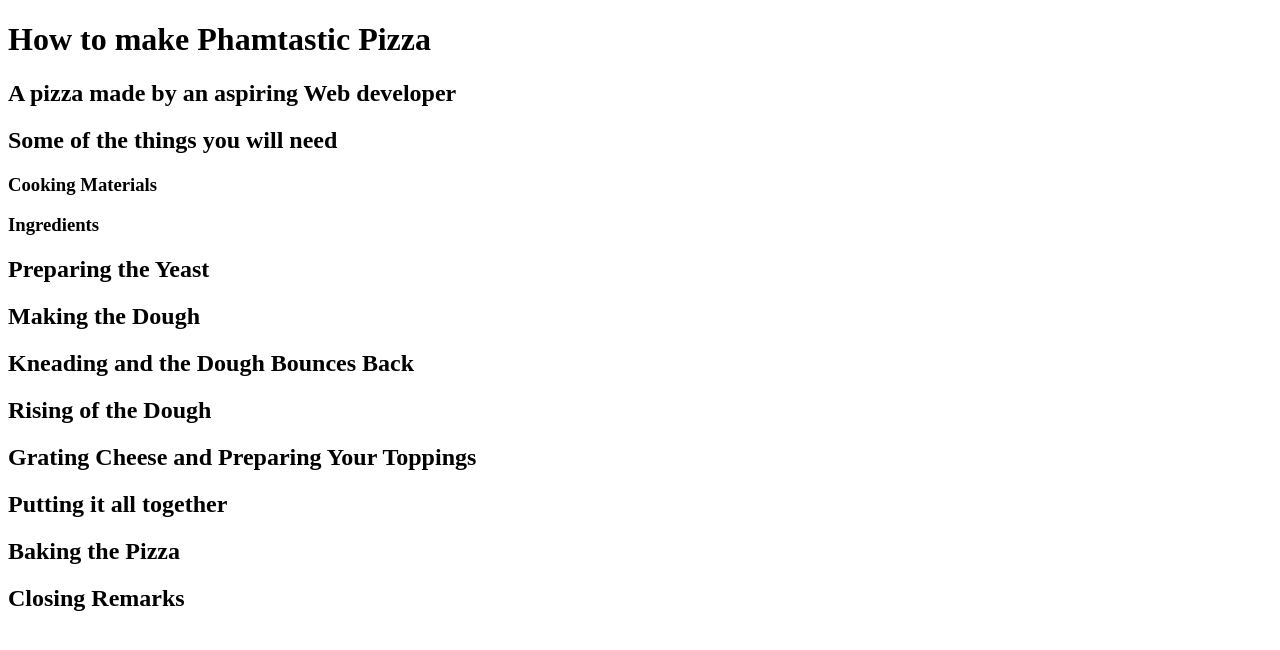
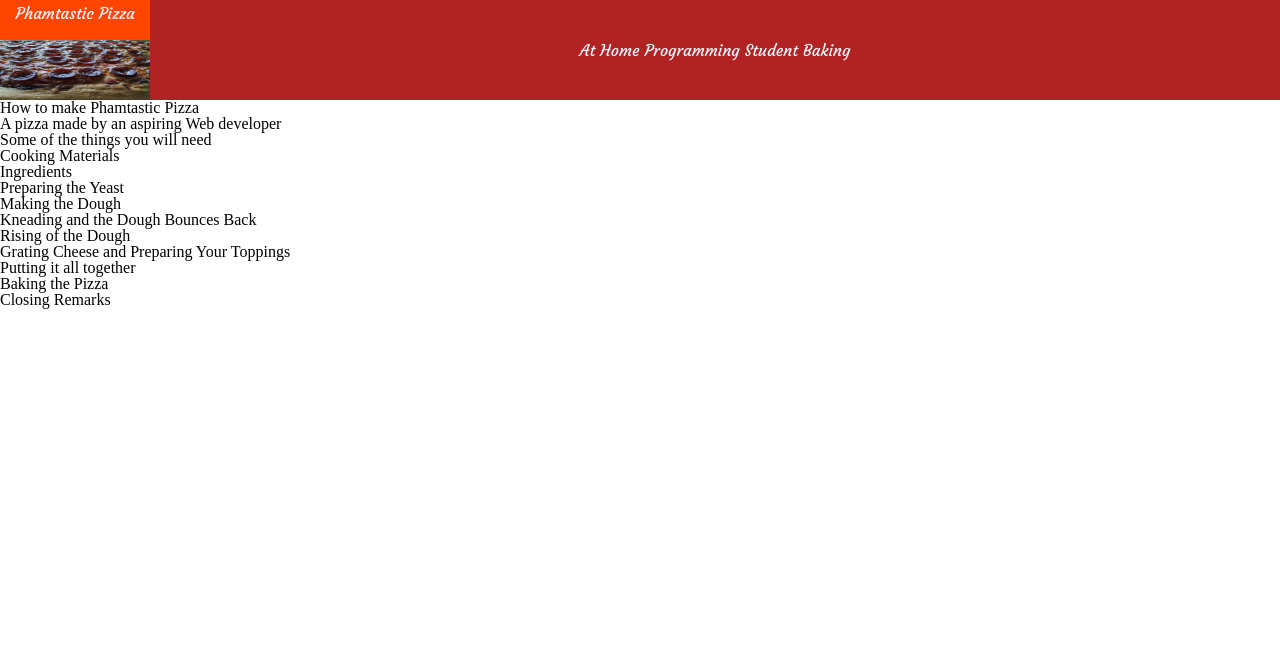
Before and after one commit to tonypham04/tonypham04.github.io, a plain HTML site: page index.html in a window 1280 px wide. Drawn offline with Linux system fonts and the light colour scheme.

Commit message:
Add CSS reset and styling for the header

```diff
--- a/index.html
+++ b/index.html
@@ -3,10 +3,21 @@
 <head>
     <meta charset="UTF-8">
     <meta name="viewport" content="width=device-width, initial-scale=1.0">
-    <link rel="stylesheet" href="styles.css">
+    <link rel="stylesheet" href="styles/reset.css">
+    <link rel="stylesheet" href="styles/main.css">
+    <link href="https://fonts.googleapis.com/css2?family=Courgette&display=swap" rel="stylesheet">
     <title>Phamtastic Pizza</title>
 </head>
 <body>
+    <header class="flex-container">
+        <div class="flex-container logo">
+            <p>Phamtastic Pizza</p>
+            <img src="images/phamtastic-pizza.png" alt="Angled view of a Phamtastic Pizza">
+        </div>
+        <div class="slogan">
+            <p>At Home Programming Student Baking</p>
+        </div>
+    </header>
     <h1>How to make Phamtastic Pizza</h1>
     <h2>A pizza made by an aspiring Web developer</h2>
     <h2>Some of the things you will need</h2>
--- /dev/null
+++ b/styles/main.css
@@ -0,0 +1,49 @@
+/* Color names from https://colours.neilorangepeel.com/ */
+/* Border-box fix by Paul Irish
+-------------------------------------------------*/
+/* This makes it so that padding and border to not change the element size (i.e. size is dictated entirely by set height and width) */
+html {
+    box-sizing: border-box;
+}
+*, *:before, *:after {
+    box-sizing: inherit;
+}
+/* Global styles
+-------------------------------------------------*/
+.flex-container {
+    display: flex;
+}
+/* Header Styles
+-------------------------------------------------*/
+header {
+    background-color: firebrick;
+    color: aliceblue;
+    font-family: 'Courgette', cursive;
+    height: 100px;
+    text-align: center;
+    /* Keep the header always at the top of the page */
+    position: sticky;
+    top: 0;
+}
+.logo {
+    flex-direction: column;
+    flex-wrap: wrap;
+    flex-basis: 150px;
+    flex-grow: 0;
+    flex-shrink: 1;
+    background-color: orangered;
+    color: inherit;
+    height: inherit;
+    font-family: 'Courgette', cursive;
+}
+.logo > p {
+    height: 40%;
+    padding-top: 5px;
+    padding-bottom: 5px;
+}
+.logo > img {
+    height: 60%;
+}
+.slogan {
+    margin: auto;
+}
--- /dev/null
+++ b/styles/reset.css
@@ -0,0 +1,48 @@
+/* http://meyerweb.com/eric/tools/css/reset/
+   v2.0 | 20110126
+   License: none (public domain)
+*/
+
+html, body, div, span, applet, object, iframe,
+h1, h2, h3, h4, h5, h6, p, blockquote, pre,
+a, abbr, acronym, address, big, cite, code,
+del, dfn, em, img, ins, kbd, q, s, samp,
+small, strike, strong, sub, sup, tt, var,
+b, u, i, center,
+dl, dt, dd, ol, ul, li,
+fieldset, form, label, legend,
+table, caption, tbody, tfoot, thead, tr, th, td,
+article, aside, canvas, details, embed,
+figure, figcaption, footer, header, hgroup,
+menu, nav, output, ruby, section, summary,
+time, mark, audio, video {
+	margin: 0;
+	padding: 0;
+	border: 0;
+	font-size: 100%;
+	font: inherit;
+	vertical-align: baseline;
+}
+/* HTML5 display-role reset for older browsers */
+article, aside, details, figcaption, figure,
+footer, header, hgroup, menu, nav, section {
+	display: block;
+}
+body {
+	line-height: 1;
+}
+ol, ul {
+	list-style: none;
+}
+blockquote, q {
+	quotes: none;
+}
+blockquote:before, blockquote:after,
+q:before, q:after {
+	content: '';
+	content: none;
+}
+table {
+	border-collapse: collapse;
+	border-spacing: 0;
+}
```
Also changed, not shown: images/phamtastic-pizza.png (added), styles.css (deleted).
